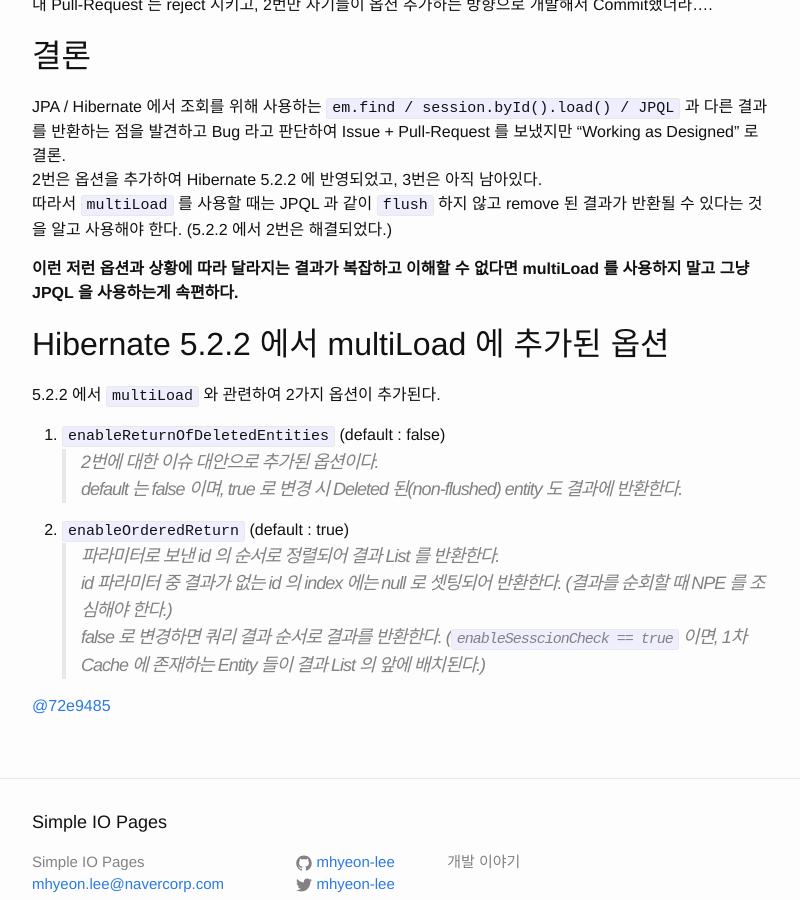
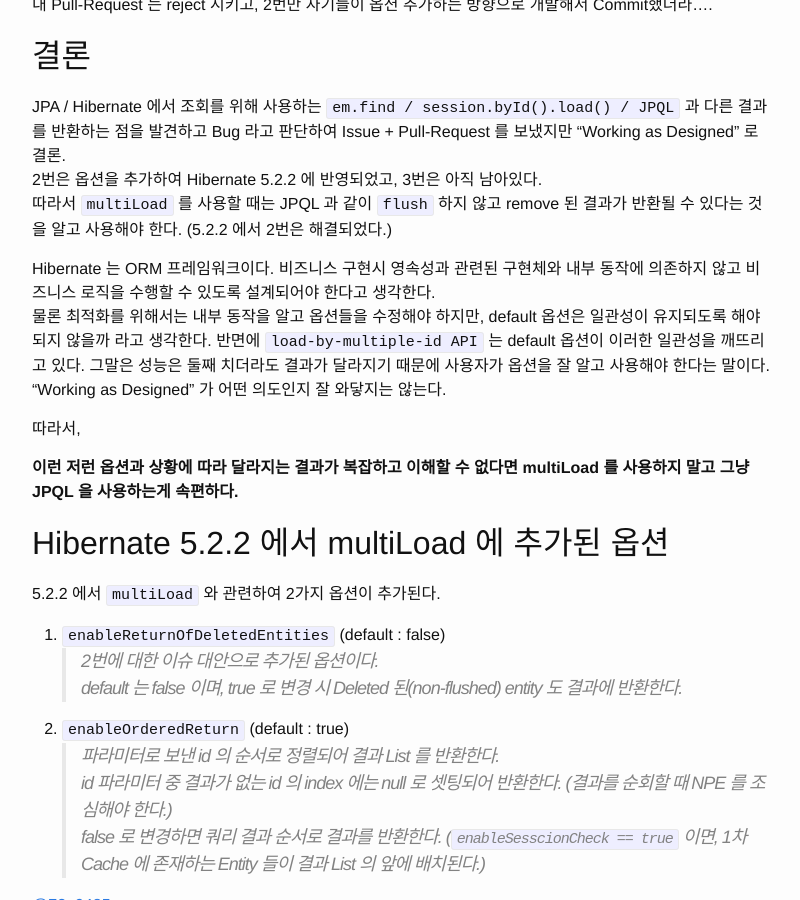
Before and after one commit to mhyeon-lee/mhyeon-lee.github.io, a Jekyll site: the page built from _posts/2016-08-05-[Hibernate] load-by-multiple-id API 를 사용할때 알아야할 것들.markdown, in a window 1280 px wide and 900 px high, scrolled down 4781 px. Shown: the whole window, without its empty margins (238-1038 px from the left). Built offline with Jekyll 4.4.1, drawn with Linux system fonts in a browser that asks for light colours; some of the changed text lies outside the part shown.

Commit message:
Update 2016-08-05-[Hibernate] load-by-multiple-id API 를 사용할때 알아야할 것들.markdown

```diff
--- a/_posts/2016-08-05-[Hibernate] load-by-multiple-id API 를 사용할때 알아야할 것들.markdown
+++ b/_posts/2016-08-05-[Hibernate] load-by-multiple-id API 를 사용할때 알아야할 것들.markdown
@@ -127,7 +127,13 @@ remove 후에 `em.find()` 로 조회하면 아직 1차 Cache 에는 관리되고
 
 JPA / Hibernate 에서 조회를 위해 사용하는 `em.find / session.byId().load() / JPQL` 과 다른 결과를 반환하는 점을 발견하고 Bug 라고 판단하여 Issue + Pull-Request 를 보냈지만 "Working as Designed" 로 결론. <br />
 2번은 옵션을 추가하여 Hibernate 5.2.2 에 반영되었고, 3번은 아직 남아있다. <br />
-따라서 `multiLoad` 를 사용할 때는 JPQL 과 같이 `flush` 하지 않고 remove 된 결과가 반환될 수 있다는 것을 알고 사용해야 한다. (5.2.2 에서 2번은 해결되었다.)
+따라서 `multiLoad` 를 사용할 때는 JPQL 과 같이 `flush` 하지 않고 remove 된 결과가 반환될 수 있다는 것을 알고 사용해야 한다. (5.2.2 에서 2번은 해결되었다.) <br />
+
+Hibernate 는 ORM 프레임워크이다. 비즈니스 구현시 영속성과 관련된 구현체와 내부 동작에 의존하지 않고 비즈니스 로직을 수행할 수 있도록 설계되어야 한다고 생각한다. <br />
+물론 최적화를 위해서는 내부 동작을 알고 옵션들을 수정해야 하지만, default 옵션은 일관성이 유지되도록 해야되지 않을까 라고 생각한다.
+반면에 `load-by-multiple-id API` 는 default 옵션이 이러한 일관성을 깨뜨리고 있다. 그말은 성능은 둘째 치더라도 결과가 달라지기 때문에 사용자가 옵션을 잘 알고 사용해야 한다는 말이다. "Working as Designed" 가 어떤 의도인지 잘 와닿지는 않는다. <br />
+
+따라서,
 
 **이런 저런 옵션과 상황에 따라 달라지는 결과가 복잡하고 이해할 수 없다면 multiLoad 를 사용하지 말고 그냥 JPQL 을 사용하는게 속편하다.**
 
```
Also changed, not shown: other parts of _posts/2016-08-05-[Hibernate] load-by-multiple-id API 를 사용할때 알아야할 것들.markdown (+1 -1 lines).
